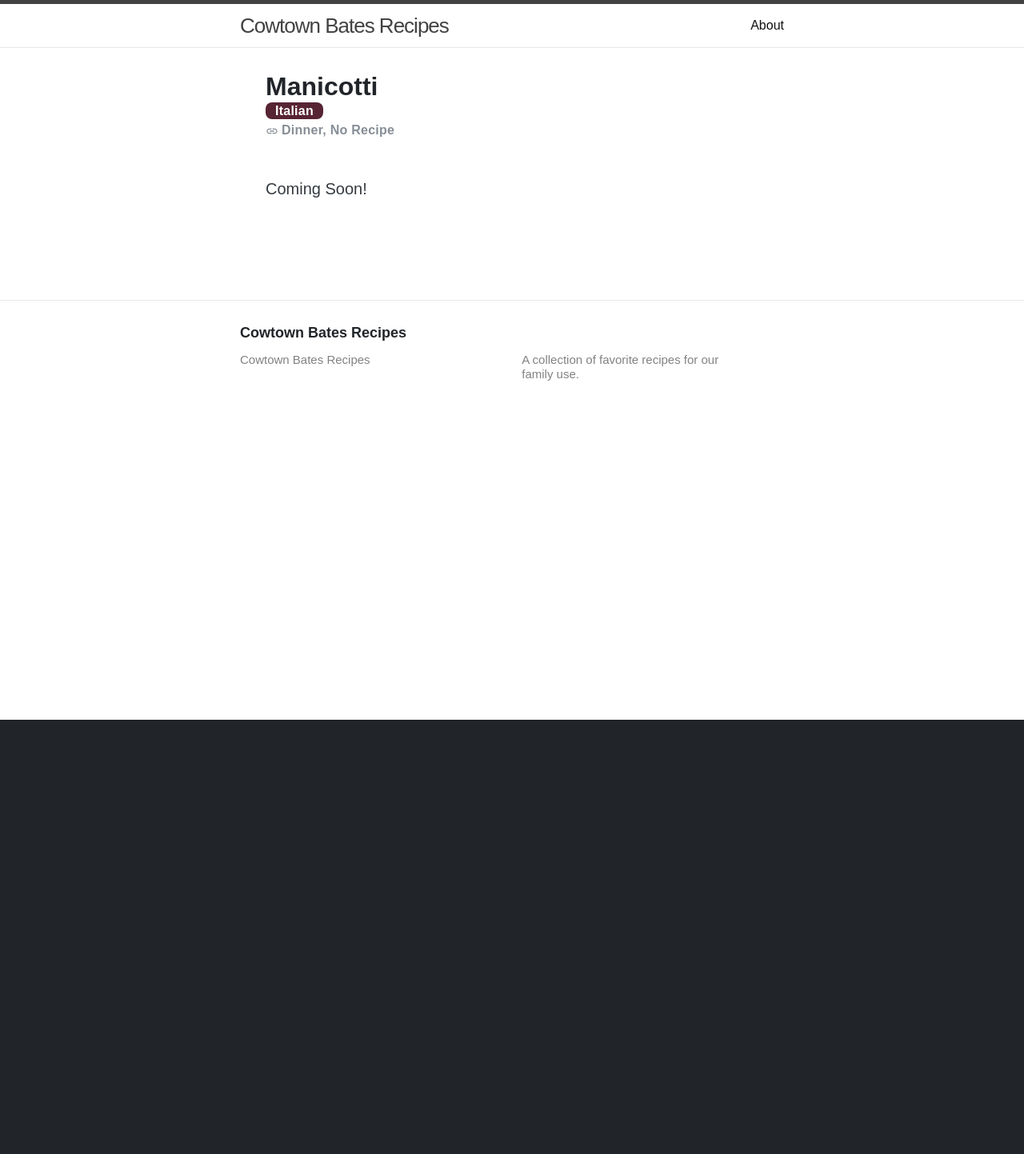
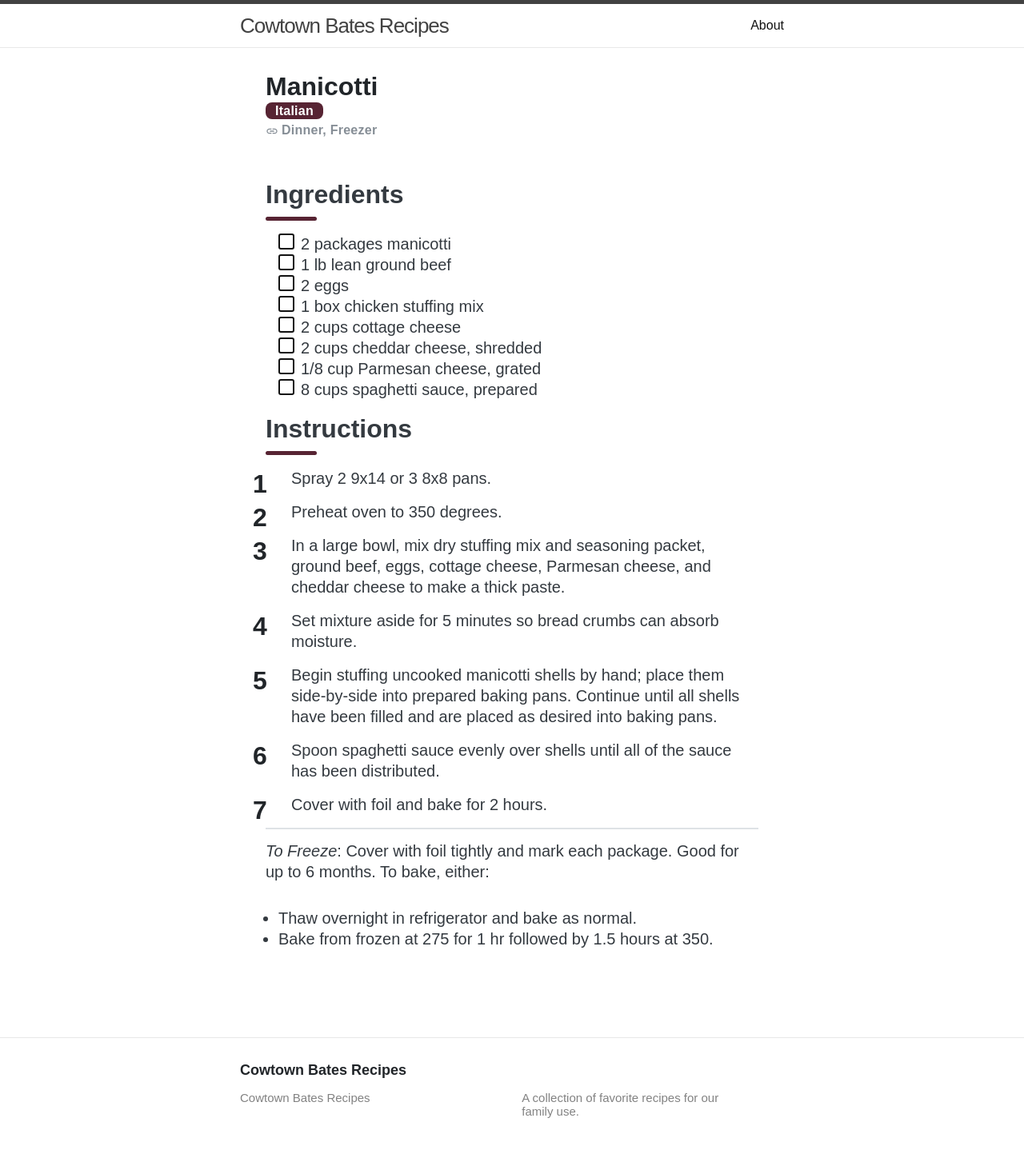
Before and after one commit to sfb1996/cookbook, a Jekyll site: the page built from _recipes/manicotti.md, in a window 1280 px wide. Shown: the whole page at 80% size. Built offline with Jekyll 4.4.1, drawn with Linux system fonts in a browser that asks for light colours; before the commit the page ends 900 px from its top, so only the background shows below that.

Commit message:
added manicotti recipe

```diff
--- a/_recipes/manicotti.md
+++ b/_recipes/manicotti.md
@@ -4,7 +4,30 @@ ref: Manicotti
 layout: recipe
 time:
 category: Italian
-tags: ['No Recipe', 'dinner']
+tags: ['dinner', 'freezer']
 ---
 
-Coming Soon!
+# Ingredients
+- [ ] 2 packages manicotti
+- [ ] 1 lb lean ground beef
+- [ ] 2 eggs
+- [ ] 1 box chicken stuffing mix
+- [ ] 2 cups cottage cheese
+- [ ] 2 cups cheddar cheese, shredded
+- [ ] 1/8 cup Parmesan cheese, grated
+- [ ] 8 cups spaghetti sauce, prepared
+
+# Instructions
+1. Spray 2 9x14 or 3 8x8 pans.
+2. Preheat oven to 350 degrees.
+3. In a large bowl, mix dry stuffing mix and seasoning packet, ground beef, eggs, cottage cheese, Parmesan cheese, and cheddar cheese to make a thick paste.
+4. Set mixture aside for 5 minutes so bread crumbs can absorb moisture.
+5. Begin stuffing uncooked manicotti shells by hand; place them side-by-side into prepared baking pans. Continue until all shells have been filled and are placed as desired into baking pans.
+6. Spoon spaghetti sauce evenly over shells until all of the sauce has been distributed.
+7. Cover with foil and bake for 2 hours.
+
+---
+
+*To Freeze*: Cover with foil tightly and mark each package. Good for up to 6 months. To bake, either:
+- Thaw overnight in refrigerator and bake as normal.
+- Bake from frozen at 275 for 1 hr followed by 1.5 hours at 350.
```
